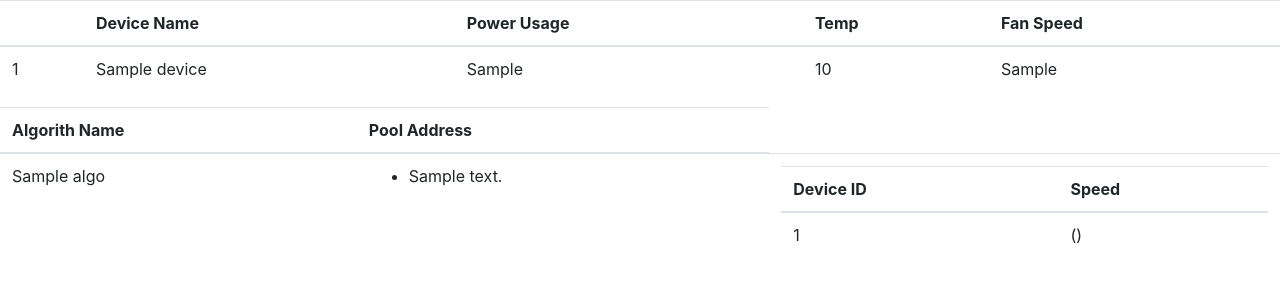
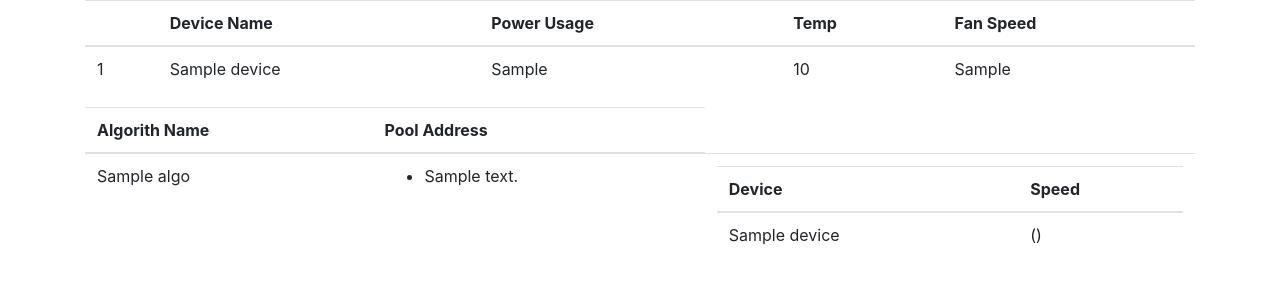
Before and after one commit to dcodos/NH-Stats, a Flask app: page /stats in a window 1280 px wide. Shown: the top 300 px of the page. Run offline with Flask 2, Linux system fonts and the light colour scheme; a database or web service that is not in the repository returns one stand-in record (values such as "Sample title"); some libraries are stand-ins or nearby versions.

Commit message:
Updated layout

```diff
--- a/dashboard/templates/index.html
+++ b/dashboard/templates/index.html
@@ -4,6 +4,7 @@
         <link href="https://maxcdn.bootstrapcdn.com/bootstrap/4.0.0/css/bootstrap.min.css" rel="stylesheet" integrity="sha384-Gn5384xqQ1aoWXA+058RXPxPg6fy4IWvTNh0E263XmFcJlSAwiGgFAW/dAiS6JXm" crossorigin="anonymous">
     </head>
     <body>
+      <div class="container">
         <table class="table">
           <thead>
             <tr>
@@ -51,14 +52,14 @@
                 <table class="table">
                   <thead>
                     <tr>
-                    <th>Device ID</th>
+                      <th>Device</th>
                       <th>Speed</th>
                     </tr>
                   </thead>
                   <tbody>
                     {% for worker in algo.workers %}
                       <tr>
-                      <td>{{ worker.worker_id }}</td>
+                        <td>{{ devices[worker.device_id].name }}</td>
                         <td>{{ worker.speed[0] }}
                           {% if worker.speed[1] != 0.0 %}
                             ({{ worker.speed[1] }})
@@ -73,5 +74,6 @@
             {% endfor %}
           </tbody>
         </table>
+      </div>
     </body>
 </html>
```
Lines whose indentation alone changed are shown as unchanged.
